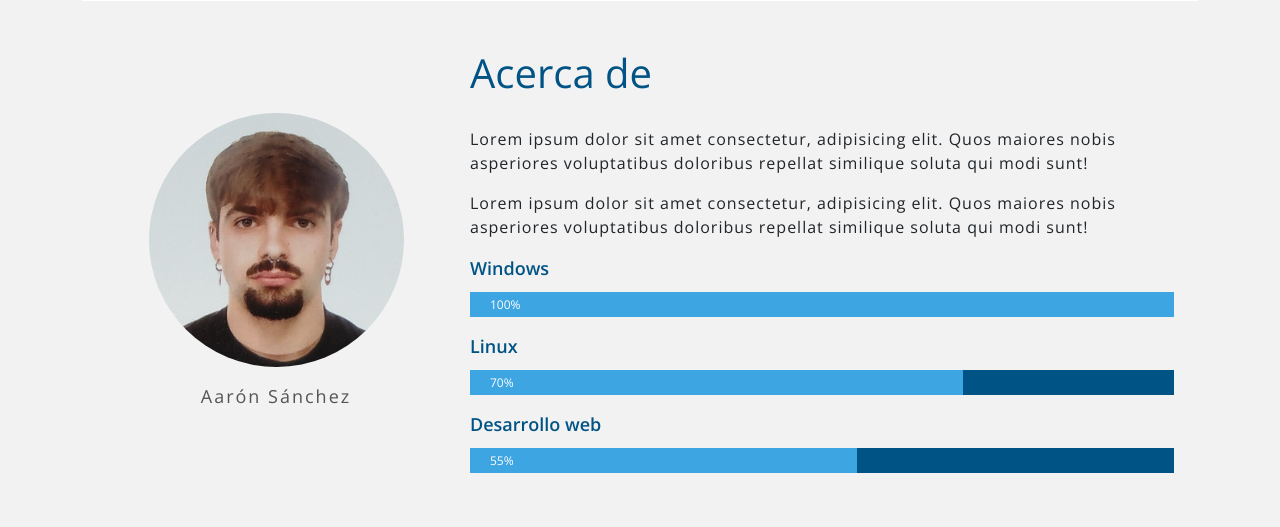
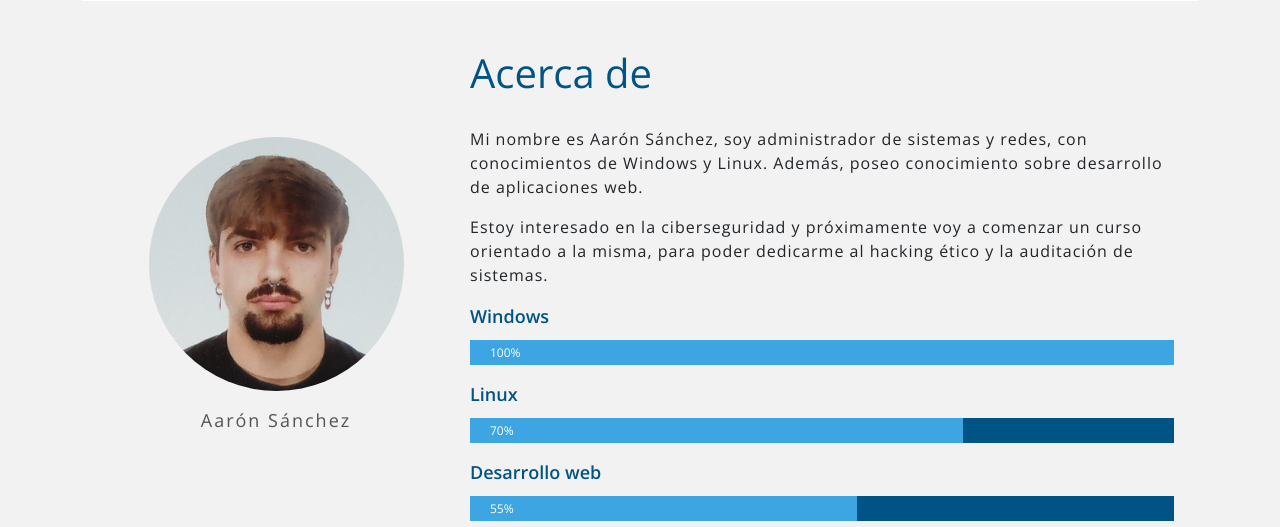
Before and after one commit to rxfatalslash/portfolio, a PHP site: page / in a window 1280 px wide. Shown: the part 1306-1833 px from the top of the page. Run offline with PHP 8.4, Linux system fonts and the light colour scheme.

Commit message:
Cambio en Acerca de

```diff
--- a/index.php
+++ b/index.php
@@ -210,8 +210,8 @@
                     </div>
                     <div class="col-12 col-lg-8 info">
                         <h2 class="titulo text-center text-lg-start">Acerca de</h2>
-                        <p class="resumen">Lorem ipsum dolor sit amet consectetur, adipisicing elit. Quos maiores nobis asperiores voluptatibus doloribus repellat similique soluta qui modi sunt!</p>
-                        <p class="resumen">Lorem ipsum dolor sit amet consectetur, adipisicing elit. Quos maiores nobis asperiores voluptatibus doloribus repellat similique soluta qui modi sunt!</p>
+                        <p class="resumen">Mi nombre es Aarón Sánchez, soy administrador de sistemas y redes, con conocimientos de Windows y Linux. Además, poseo conocimiento sobre desarrollo de aplicaciones web.</p>
+                        <p class="resumen">Estoy interesado en la ciberseguridad y próximamente voy a comenzar un curso orientado a la misma, para poder dedicarme al hacking ético y la auditación de sistemas.</p>
 
                         <p class="label">Windows</p>
                         <div class="progress mb-3">
```
